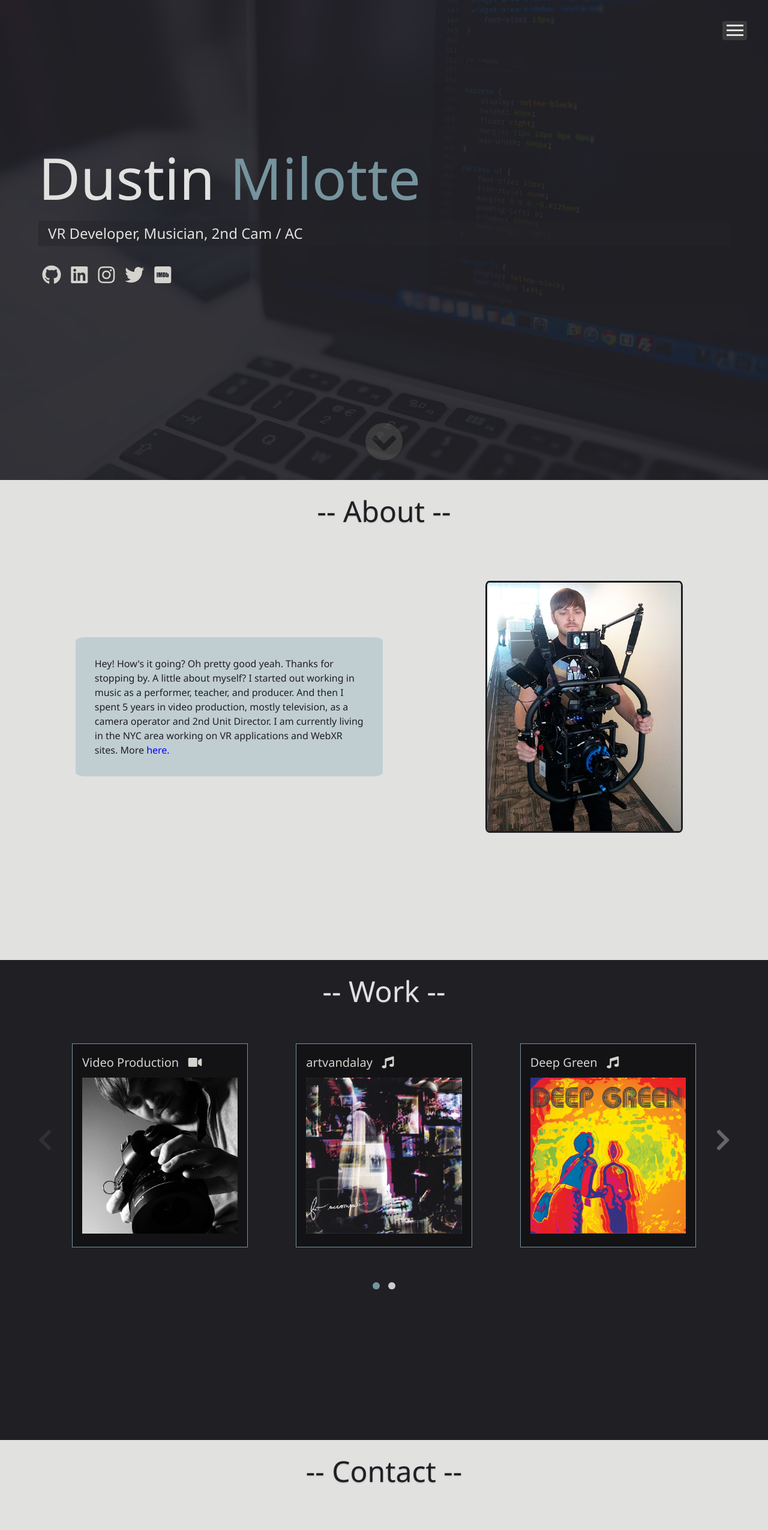
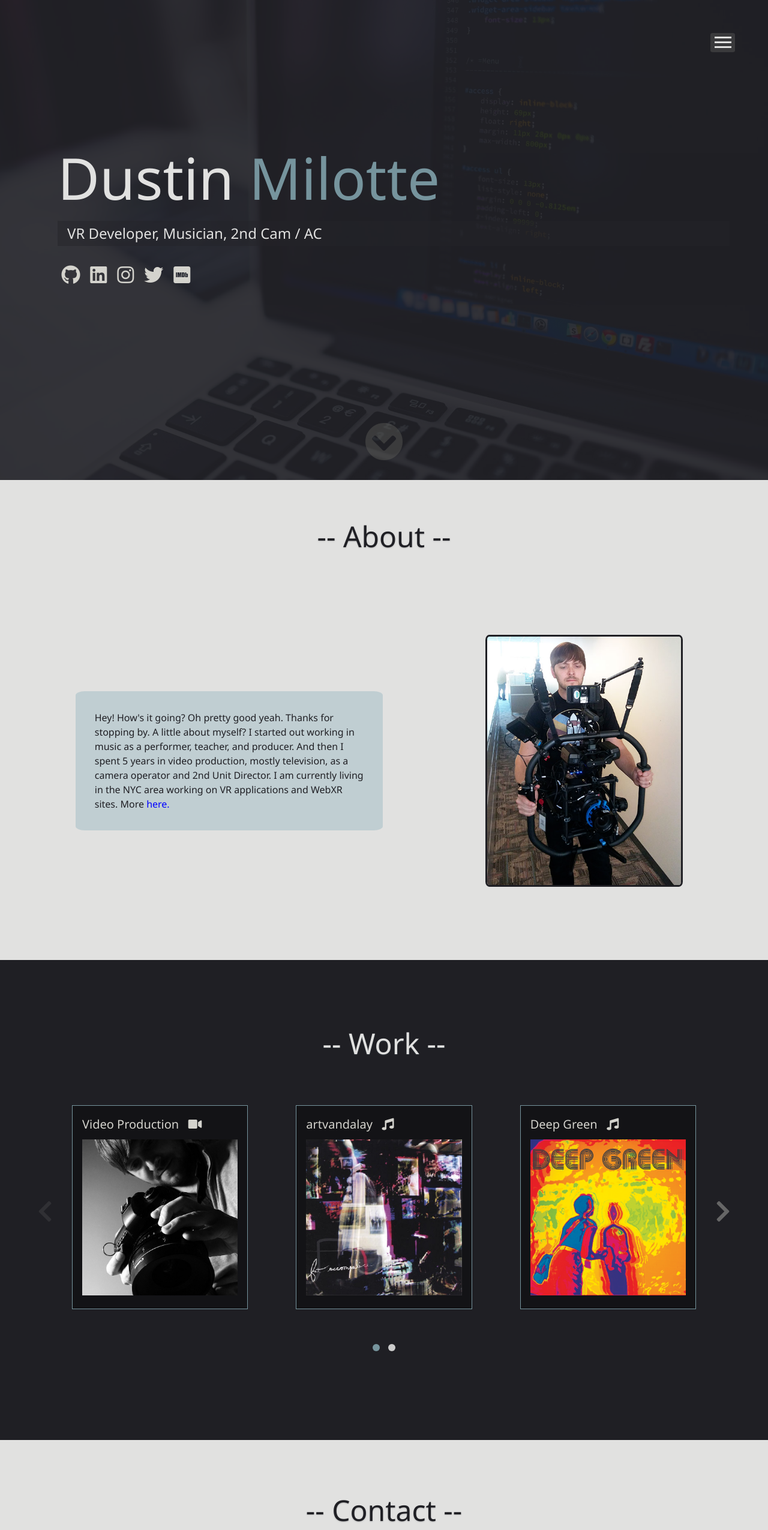
Before and after one commit to DustinMilotte/responsive_portfolio, a website: page dist/index.html in a window 1280 px wide. Shown: the top 2550 px of the page at 60% size. Drawn offline with Linux system fonts and the light colour scheme.

Commit message:
adjust layout of home page, center and add flex

```diff
--- a/scss/_menu.scss
+++ b/scss/_menu.scss
@@ -5,8 +5,8 @@
   border-radius: 10%;
   padding: .4rem;
   z-index: 3;
-  right: 35px;
-  top: 35px;
+  right: 55px;
+  top: 55px;
   cursor: pointer;
   @include easeOut();
 
--- a/scss/main.scss
+++ b/scss/main.scss
@@ -85,6 +85,7 @@ header {
 main {
   background: rgba($primary-color, $background-opacity);
   padding: 4rem;
+  padding-left: 6rem;
   height: 100%;
   // for sticky footer: set min height equal to 100vh - footer size
   min-height: calc(100vh - 60px);
@@ -125,22 +126,32 @@ main {
 .home-section-title {
   font-size: 3rem;
   text-align: center;
-  padding-top: 1rem;
+  padding: 1rem;
+  margin-bottom: 2rem;
   text-shadow: 0 1px 2px rgba($primary-color, 0.25);
 }
 
 #home-section-title-work {
   text-shadow: 0 1px 2px rgba($secondary-color, 0.25);
+  margin-bottom: 0
 }
 
 #home-about {
   height: 100vh;
   width: 100vw;
+  display: flex;
+  justify-content: center;
+  flex-direction: column;
+
   background: $light-text-color;
   color: $primary-color;
   // h2 {
   //   text-align: center;
   //   padding-top: 1rem;
+  // }
+
+  // #about-section-title {
+  //   width: 100vw;
   // }
   #home-about-content {
     display: flex;
@@ -189,6 +200,9 @@ main {
   height: 100vh;
   width: 100vw;
   background: $primary-color;
+  display: flex;
+  flex-direction: column;
+  justify-content: center;
   h2 {
     text-align: center;
     padding-top: 1rem;
@@ -213,6 +227,14 @@ main {
     height: 100px;
     width: 100px;
   }
+
+  #dots-container {
+    align-self: flex-end;
+    height: 10vh;
+  }
+
+
+
   .home-project-container {
     // margin: 1rem;
     padding: 1rem;
@@ -234,18 +256,23 @@ main {
     background: $secondary-color;
     // background: red;
   }
+
 }
+
 #home-contact {
   height: 100vh;
   width: 100vw;
+  display: flex;
+  justify-content: center;
+  flex-direction: column;
   background: $light-text-color;
   color: $primary-color;
 
   .boxes{
     display: flex;
-    flex-wrap: wrap;
+    // flex-wrap: wrap;
     flex-direction: column;
-    justify-content: space-evenly;
+    // justify-content: space-evenly;
     align-items: center;
     margin-top: 4rem;
 
```
Also changed, not shown: dist/css/main.css, dist/index.html.
